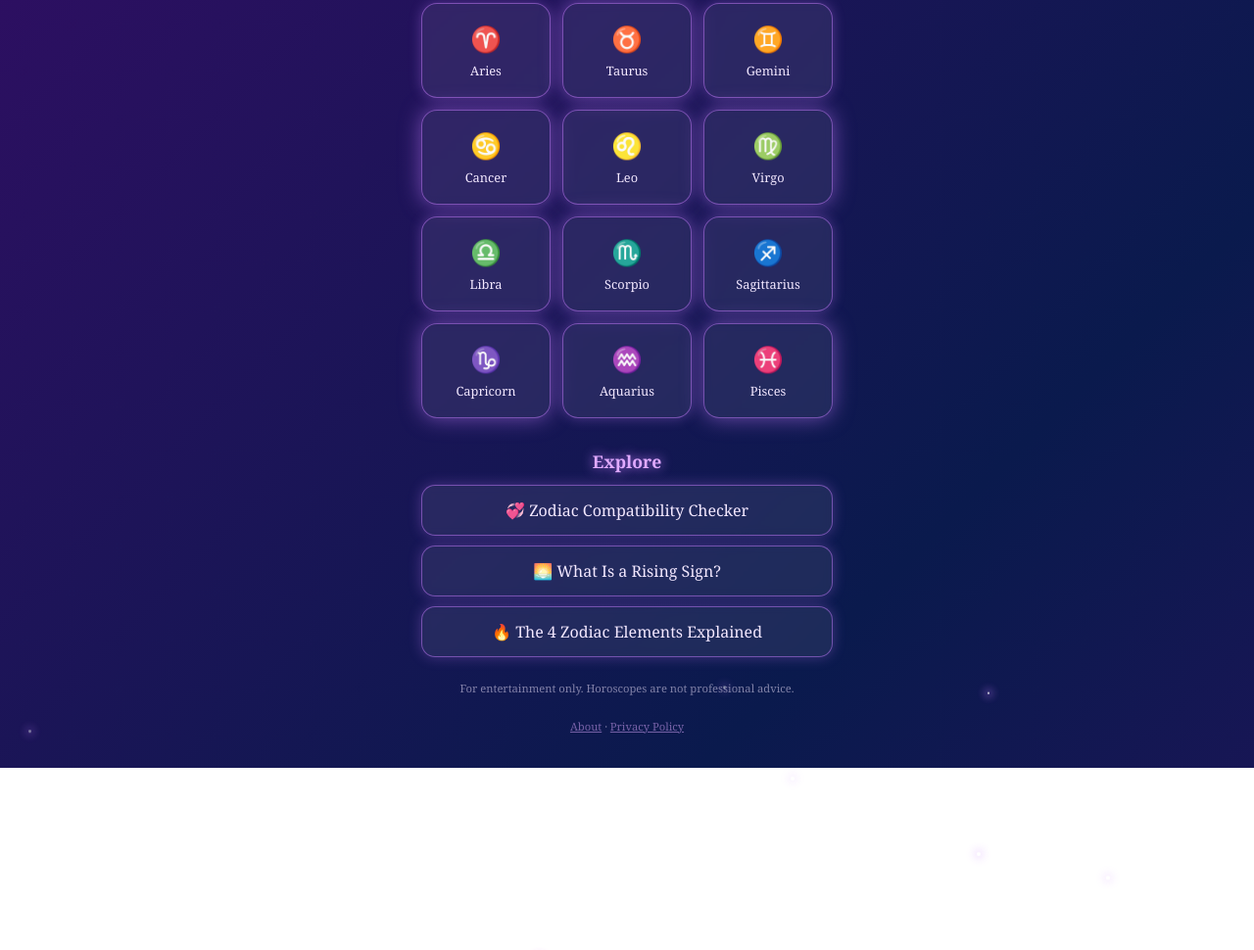
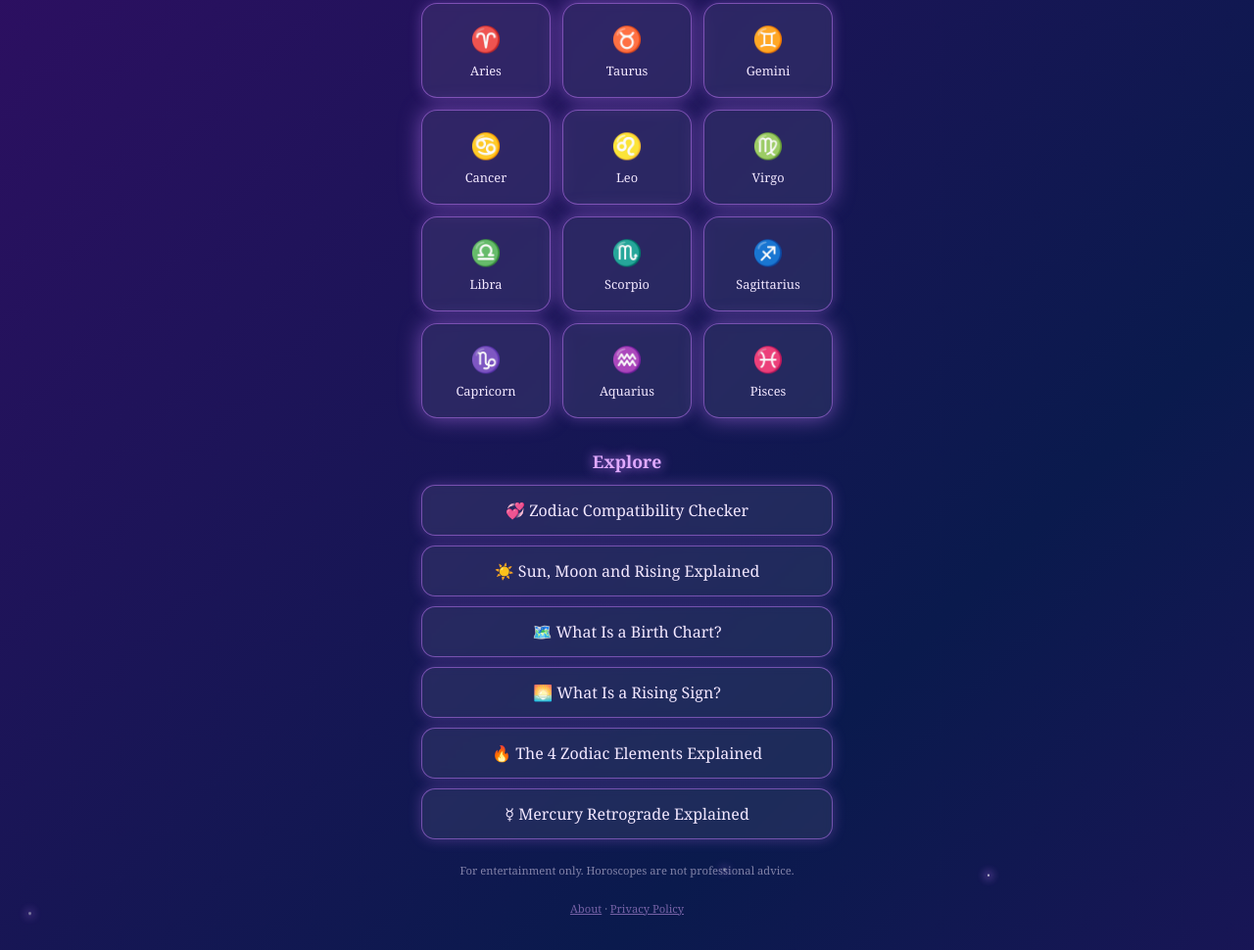
Before and after one commit to partypeg/daily-stars, a plain HTML site: page index.html in a window 1280 px wide. Shown: the part 153-1123 px from the top of the page at 98% size. Before the commit the page ends 937 px from the top, so only its background shows below. Drawn offline with Linux system fonts and the light colour scheme.

Commit message:
Update index.html

```diff
--- a/index.html
+++ b/index.html
@@ -137,8 +137,11 @@
   <div class="explore">
     <h2>Explore</h2>
     <a href="compatibility.html">💞 Zodiac Compatibility Checker</a>
+    <a href="big-three.html">☀️ Sun, Moon and Rising Explained</a>
+    <a href="birth-chart.html">🗺️ What Is a Birth Chart?</a>
     <a href="rising-sign.html">🌅 What Is a Rising Sign?</a>
     <a href="elements.html">🔥 The 4 Zodiac Elements Explained</a>
+    <a href="mercury-retrograde.html">☿ Mercury Retrograde Explained</a>
   </div>
 
   <p class="note">For entertainment only. Horoscopes are not professional advice.</p>
```
